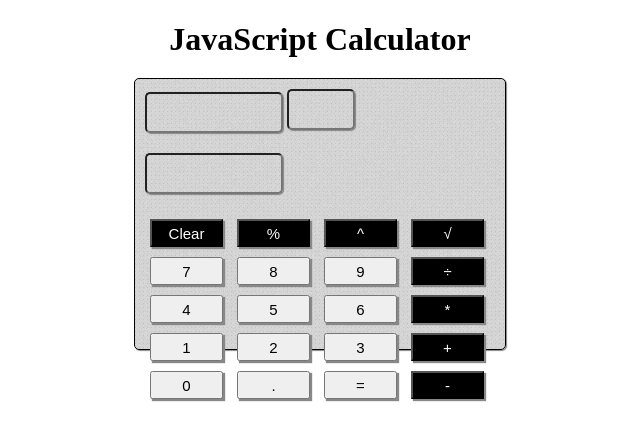
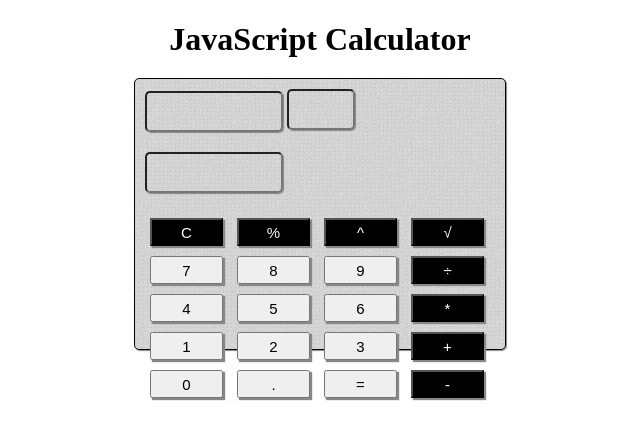
Before and after one commit to emilyrodriguez/codeup.dev, a PHP site: page /calculator.html in a window 1280 px wide. Shown: the top 441 px of the page, without its empty margins (320-960 px from the left). Run offline with PHP 8.4, Linux system fonts and the light colour scheme.

Commit message:
cosmetic changes to calculator font and code

```diff
--- a/public/CSS/calculator.css
+++ b/public/CSS/calculator.css
@@ -22,6 +22,7 @@ h1 {
 	background: transparent;
 	text-align: right;
 	font-size: 16px;
+	font-family: 'Orbitron', sans-serif;
 }
 
 #operator {
--- a/public/calculator.html
+++ b/public/calculator.html
@@ -3,6 +3,7 @@
 	<head>
 		<title>JavaScript Calculator</title>
 		<link rel="stylesheet" href="CSS/calculator.css">
+		<link href='https://fonts.googleapis.com/css?family=Orbitron:500' rel='stylesheet' type='text/css'>
 	</head>
 	<body>
 		<h1>JavaScript Calculator</h1>
@@ -15,7 +16,7 @@
 
 			<div class="keypad">
 				<div id="row-one">
-					<button type="button" class="btn btn-info btn-m" id="clear-bttn" value="Clear">Clear</button>
+					<button type="button" class="btn btn-info btn-m" id="clear-bttn" value="C">C</button>
 					<button type="button" class="btn btn-info btn-m signs" id="percent-bttn" value="%">%</button>
 					<button type="button" class="btn btn-info btn-m signs" id="exponent-bttn" value="^">^</button>
 					<button type="button" class="btn btn-info btn-m signs" id="sqrt-bttn" value="√">√</button>
--- a/public/js/calculator.js
+++ b/public/js/calculator.js
@@ -1,5 +1,5 @@
 "use strict";
-(function() {})
+(function() {
 	var leftSide = document.getElementById("leftSide");
 	var operator = document.getElementById("operator");
 	var rightSide = document.getElementById("rightSide");
@@ -76,3 +76,4 @@
 		});
 	}
 		clearDisplay();
+}());
```
